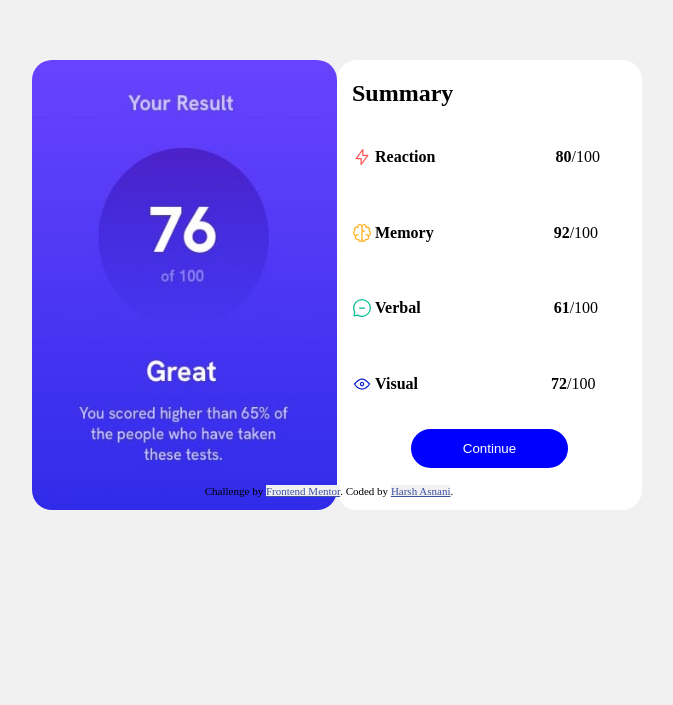
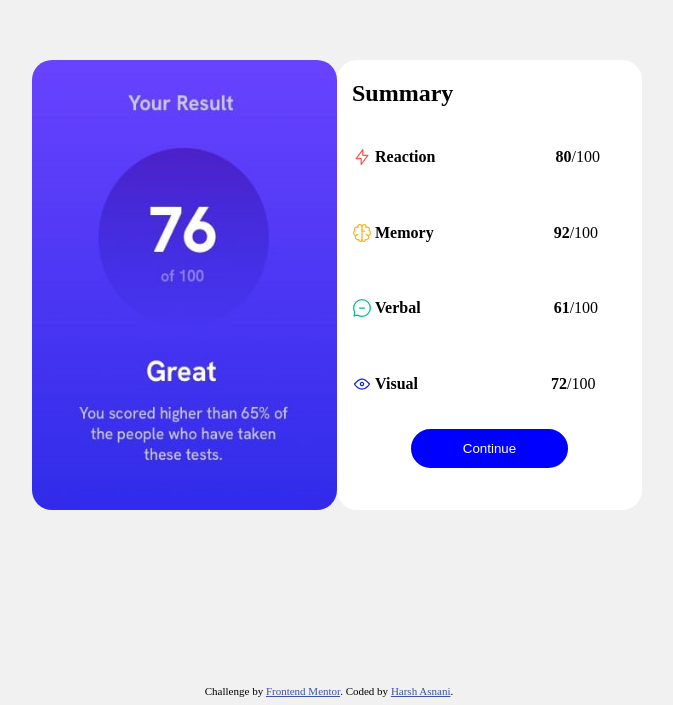
Before and after one commit to HarshAsnanigithub/cards1, a plain HTML site: page index.html in a window 1280 px wide. Shown: the part 123-828 px from the top of the page, without its empty margins (311-984 px from the left). Drawn offline with Linux system fonts and the light colour scheme.

Commit message:
Update style.css

```diff
--- a/style.css
+++ b/style.css
@@ -1,7 +1,7 @@
 *{
     background-color: rgb(241, 241, 241);
 }
-.attribution { font-size: 11px; text-align: center; margin-top: -200px; }
+.attribution { font-size: 11px; text-align: center; }
 .attribution a { color: hsl(228, 45%, 44%); }
 .body{
     height: 100vh;
```
